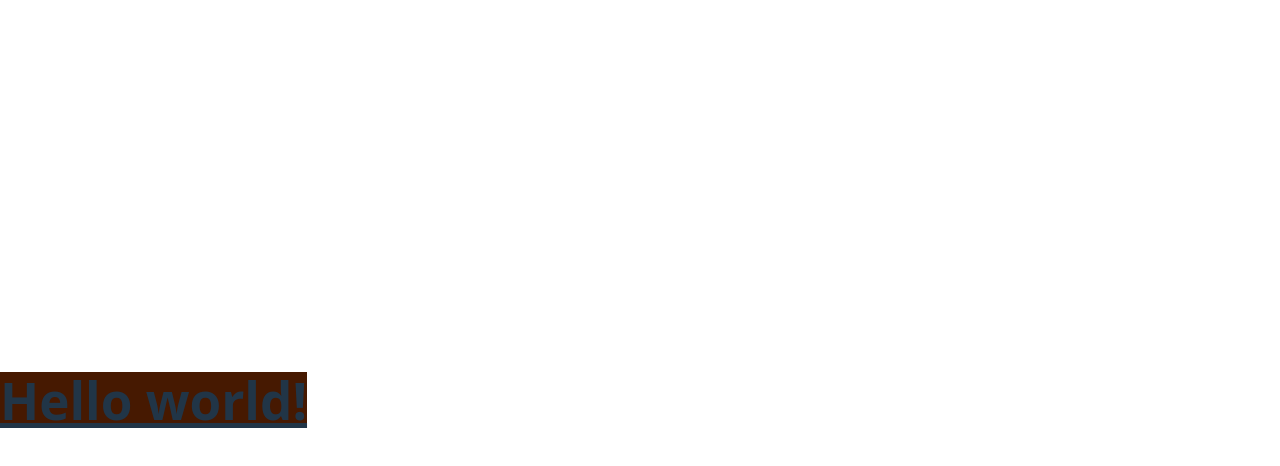
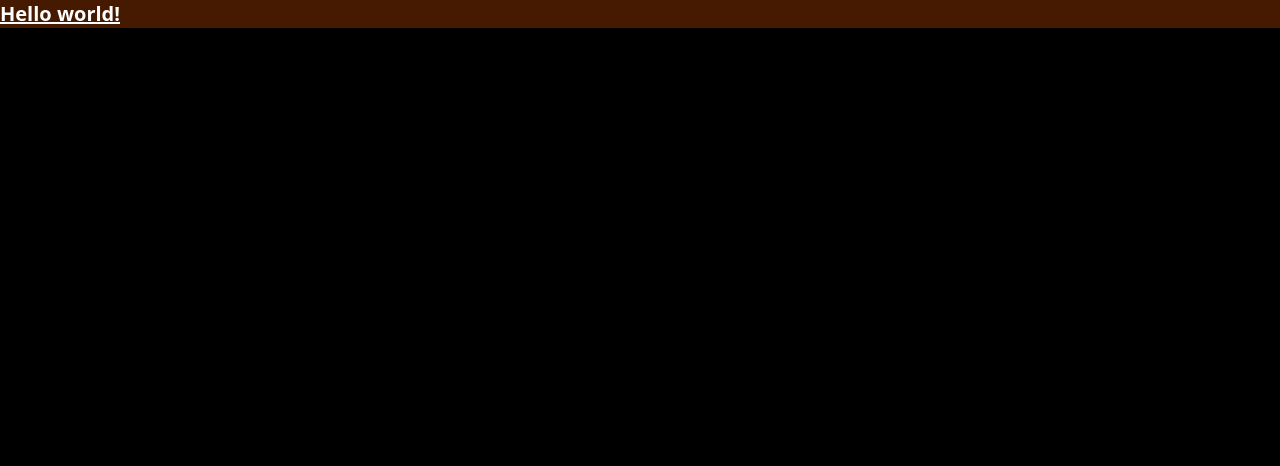
Before and after one commit to Murali9a27/youtube-clone, a React app in the folder Frontend/: page / in a window 1280 px wide. Shown: the top 466 px of the page. Built offline with nearby package versions, Linux system fonts and the light colour scheme; the HTML template or start-up script is replaced by a standard one.

Commit message:
Set up Tailwind CSS v4 with Vite using the official plugin-based approach.

```diff
--- /dev/null
+++ b/Frontend/postcss.config.js
@@ -0,0 +1,5 @@
+export default {
+  plugins: {
+    "@tailwindcss/postcss": {},
+  },
+};
--- a/Frontend/src/index.css
+++ b/Frontend/src/index.css
@@ -1,70 +1,6 @@
 @import "tailwindcss";
 
-:root {
-  font-family: system-ui, Avenir, Helvetica, Arial, sans-serif;
-  line-height: 1.5;
-  font-weight: 400;
-
-  color-scheme: light dark;
-  color: rgba(255, 255, 255, 0.87);
-  background-color: #242424;
-
-  font-synthesis: none;
-  text-rendering: optimizeLegibility;
-  -webkit-font-smoothing: antialiased;
-  -moz-osx-font-smoothing: grayscale;
+body {
+  background-color: black;
+  color: white;
 }
-
-a {
-  font-weight: 500;
-  color: #646cff;
-  text-decoration: inherit;
-}
-a:hover {
-  color: #535bf2;
-}
-
-body {
-  margin: 0;
-  display: flex;
-  place-items: center;
-  min-width: 320px;
-  min-height: 100vh;
-}
-
-h1 {
-  font-size: 3.2em;
-  line-height: 1.1;
-}
-
-button {
-  border-radius: 8px;
-  border: 1px solid transparent;
-  padding: 0.6em 1.2em;
-  font-size: 1em;
-  font-weight: 500;
-  font-family: inherit;
-  background-color: #1a1a1a;
-  cursor: pointer;
-  transition: border-color 0.25s;
-}
-button:hover {
-  border-color: #646cff;
-}
-button:focus,
-button:focus-visible {
-  outline: 4px auto -webkit-focus-ring-color;
-}
-
-@media (prefers-color-scheme: light) {
-  :root {
-    color: #213547;
-    background-color: #ffffff;
-  }
-  a:hover {
-    color: #747bff;
-  }
-  button {
-    background-color: #f9f9f9;
-  }
-}
--- /dev/null
+++ b/Frontend/tailwind.config.js
@@ -0,0 +1,6 @@
+export default {
+  content: [
+    "./index.html",
+    "./src/**/*.{js,jsx}",
+  ],
+};
```
